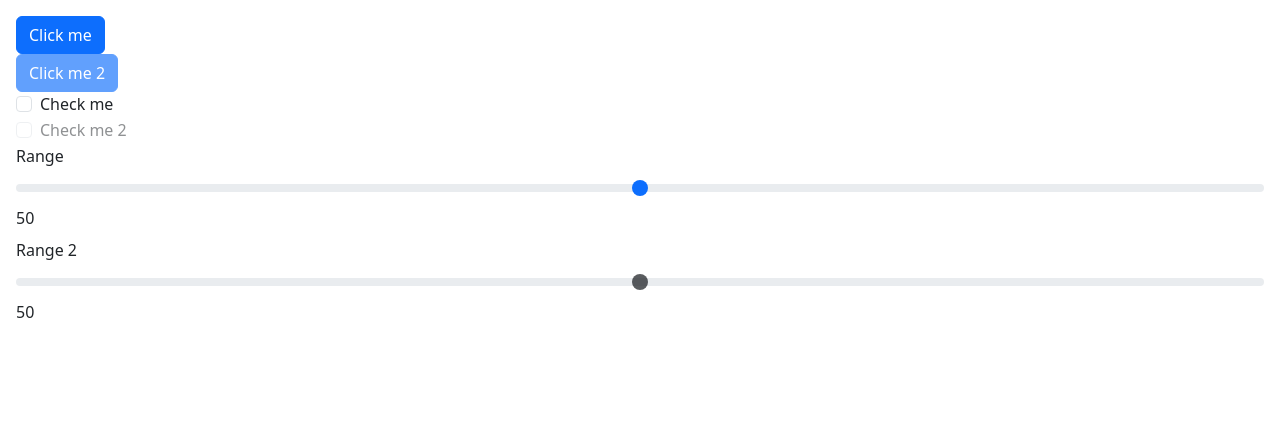
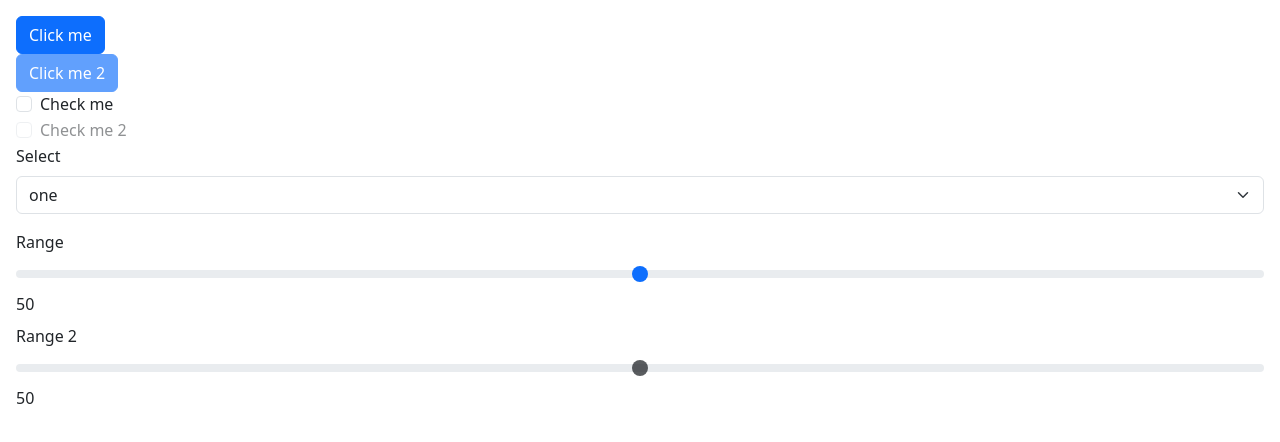
Before and after one commit to VesnaT/try_orange_web_gui, a React (Create React App) app: page / in a window 1280 px wide. Shown: the top 442 px of the page. Built offline with nearby package versions, Linux system fonts and the light colour scheme.

Commit message:
Dropdown: Add component

```diff
--- a/src/App.tsx
+++ b/src/App.tsx
@@ -1,7 +1,7 @@
 import React from "react";
 import "./App.css";
 import Button from "./components/Button/Button";
-// import Dropdown from "./components/Dropdown/Dropdown";
+import Dropdown from "./components/Dropdown/Dropdown";
 import Checkbox from "./components/Checkbox/Checkbox";
 // import RadioButton from "./components/RadioButton/RadioButton";
 import Slider from "./components/Slider/Slider";
@@ -33,7 +33,11 @@ function App() {
         tooltip="Checkbox tooltip"
       ></Checkbox>
       <Checkbox text="Check me 2" disabled={true}></Checkbox>
-      {/*<Dropdown></Dropdown>*/}
+      <Dropdown
+        label={"Select"}
+        options={["one", "two", "three"]}
+        tooltip="Dropdown tooltip"
+      ></Dropdown>
       {/*<RadioButton></RadioButton>*/}
       <Slider
         text={"Range"}
--- /dev/null
+++ b/src/components/Dropdown/Dropdown.tsx
@@ -0,0 +1,40 @@
+import React from "react";
+import Form from "react-bootstrap/Form";
+import Tooltip from "../Tooltip/Tooltip";
+
+const Dropdown = ({
+  options,
+  label = "",
+  disabled = false,
+  callback = () => {},
+  tooltip = "",
+}: {
+  options: string[];
+  label?: string;
+  disabled?: boolean;
+  callback?: () => void;
+  tooltip?: string;
+}) => {
+  return (
+    <Tooltip tooltip={tooltip}>
+      <Form>
+        <Form.Group className="mb-3" controlId="Dropdown">
+          <Form.Label>{label}</Form.Label>
+          <Form.Select
+            aria-label="Default select example"
+            disabled={disabled}
+            onChange={callback}
+          >
+            {options.map((option: string) => (
+              <option key={option} value={option}>
+                {option}
+              </option>
+            ))}
+          </Form.Select>
+        </Form.Group>
+      </Form>
+    </Tooltip>
+  );
+};
+
+export default Dropdown;
```
